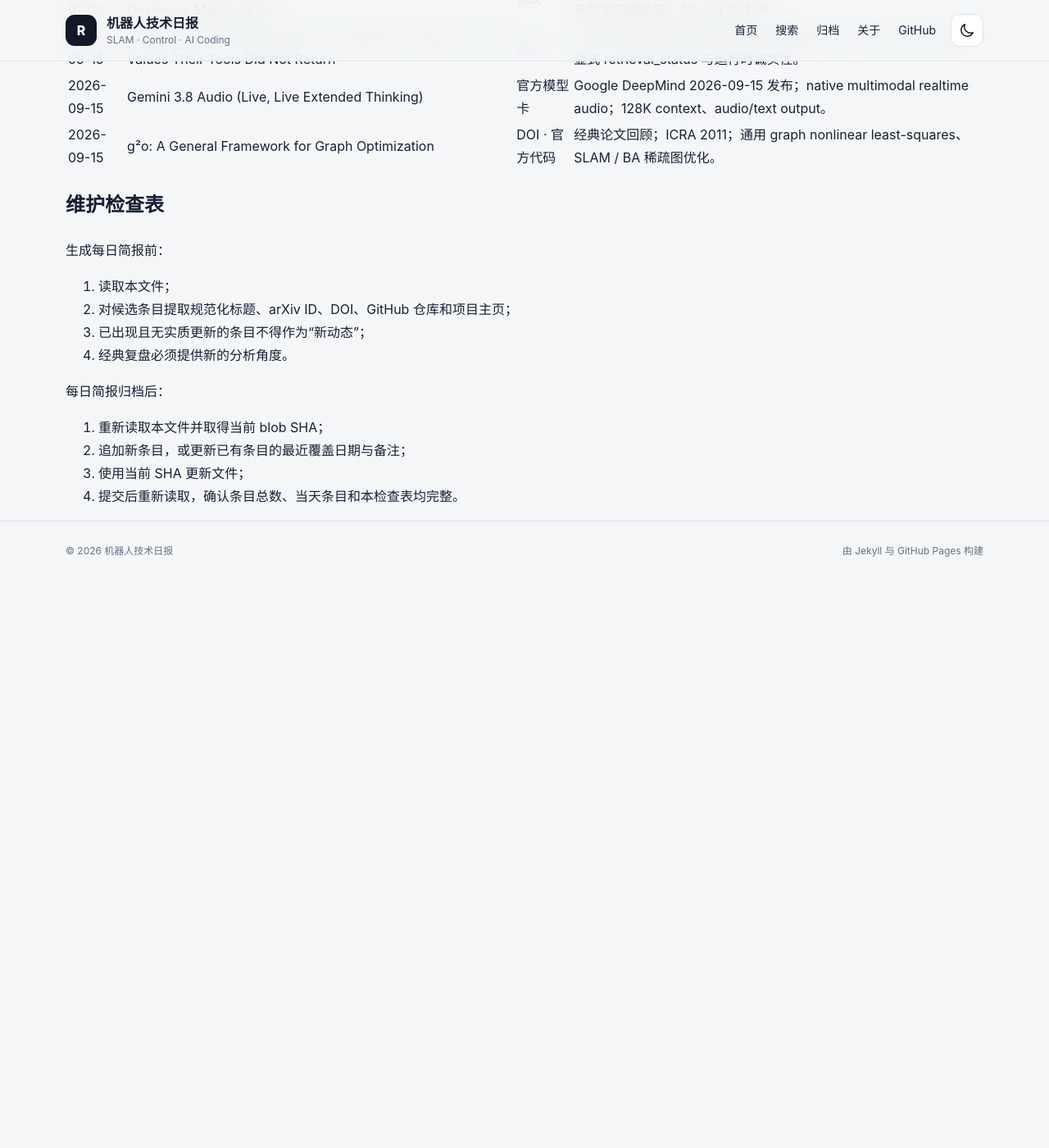
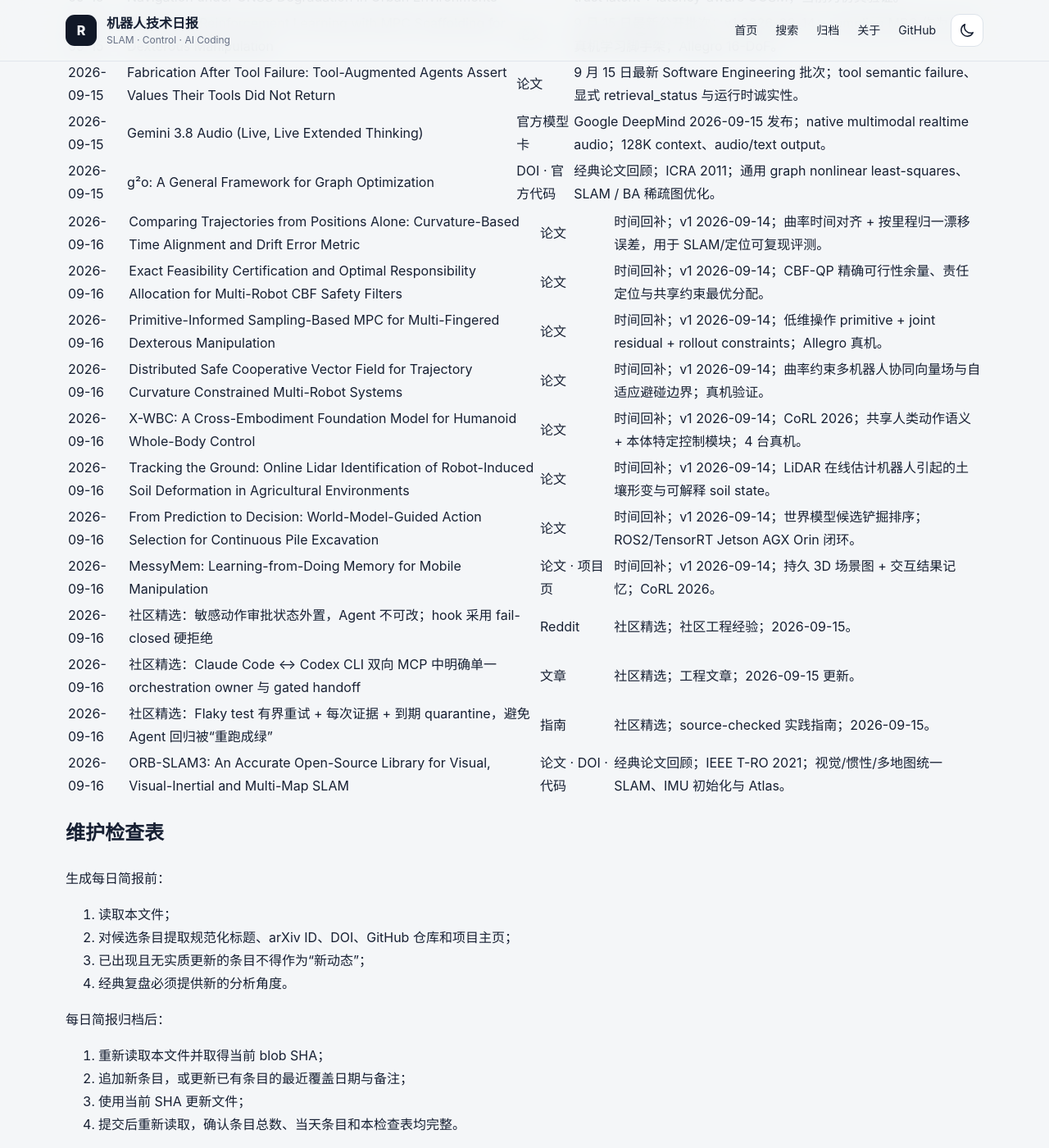
Before and after one commit to helywin/daily, a Jekyll site: the page built from robotics-brief-covered-items.md, in a window 1280 px wide and 1400 px high, scrolled down 40845 px. Shown: the whole window at 82% size. Built offline with Jekyll 4.4.1, drawn with Linux system fonts in a browser that asks for light colours; our own code applies the rules of GitHub Pages for plain Markdown files; before the commit the page ends 41553 px from its top, so only the background shows below that; some of the changed text lies outside the part shown.

Commit message:
docs: update robotics brief coverage index for 2026-09-16

```diff
--- a/robotics-brief-covered-items.md
+++ b/robotics-brief-covered-items.md
@@ -1,6 +1,6 @@
 # 机器人技术简报已覆盖条目索引
 
-> 最后更新：2026-09-15（Asia/Shanghai）
+> 最后更新：2026-09-16（Asia/Shanghai）
 >
 > 用途：每日简报选题前强制查重。本文件保留全部历史条目的最近覆盖日期、规范标题、至少一个可直接访问的原始来源和必要备注。
 >
@@ -89,6 +89,8 @@
 > 2026-09-14 早间首版新增 8 条主动态、1 条经典论文回顾与 3 条社区精选，共 606 条；随后因 arXiv 9 月 14 日最新公开批次刷新，更新同日文章并追加 8 条主动态与 1 条经典论文回顾，累计共 615 条。早间首版条目保留为历史覆盖记录。
 >
 > 2026-09-15 早间首版新增 8 条主动态、1 条经典论文回顾与 3 条社区精选，共 627 条；随后因 arXiv 9 月 15 日最新公开批次刷新，更新同日文章并追加 8 条主动态与 1 条经典论文回顾，累计共 636 条。早间首版条目保留为历史覆盖记录。
+>
+> 2026-09-16 新增 8 条主动态、1 条经典论文回顾与 3 条社区精选，共 648 条。
 
 ## 已核验条目
 
@@ -758,6 +760,19 @@
 | 2026-09-15 | Gemini 3.8 Audio (Live, Live Extended Thinking) | [官方模型卡](https://deepmind.google/models/model-cards/gemini-3-8-audio/) | Google DeepMind 2026-09-15 发布；native multimodal realtime audio；128K context、audio/text output。 |
 | 2026-09-15 | g²o: A General Framework for Graph Optimization | [DOI](https://doi.org/10.1109/ICRA.2011.5979949) · [官方代码](https://github.com/RainerKuemmerle/g2o) | 经典论文回顾；ICRA 2011；通用 graph nonlinear least-squares、SLAM / BA 稀疏图优化。 |
 
+| 2026-09-16 | Comparing Trajectories from Positions Alone: Curvature-Based Time Alignment and Drift Error Metric | [论文](https://arxiv.org/abs/2609.14936) | 时间回补；v1 2026-09-14；曲率时间对齐 + 按里程归一漂移误差，用于 SLAM/定位可复现评测。 |
+| 2026-09-16 | Exact Feasibility Certification and Optimal Responsibility Allocation for Multi-Robot CBF Safety Filters | [论文](https://arxiv.org/abs/2609.14935) | 时间回补；v1 2026-09-14；CBF-QP 精确可行性余量、责任定位与共享约束最优分配。 |
+| 2026-09-16 | Primitive-Informed Sampling-Based MPC for Multi-Fingered Dexterous Manipulation | [论文](https://arxiv.org/abs/2609.14868) | 时间回补；v1 2026-09-14；低维操作 primitive + joint residual + rollout constraints；Allegro 真机。 |
+| 2026-09-16 | Distributed Safe Cooperative Vector Field for Trajectory Curvature Constrained Multi-Robot Systems | [论文](https://arxiv.org/abs/2609.15266) | 时间回补；v1 2026-09-14；曲率约束多机器人协同向量场与自适应避碰边界；真机验证。 |
+| 2026-09-16 | X-WBC: A Cross-Embodiment Foundation Model for Humanoid Whole-Body Control | [论文](https://arxiv.org/abs/2609.15213) | 时间回补；v1 2026-09-14；CoRL 2026；共享人类动作语义 + 本体特定控制模块；4 台真机。 |
+| 2026-09-16 | Tracking the Ground: Online Lidar Identification of Robot-Induced Soil Deformation in Agricultural Environments | [论文](https://arxiv.org/abs/2609.15667) | 时间回补；v1 2026-09-14；LiDAR 在线估计机器人引起的土壤形变与可解释 soil state。 |
+| 2026-09-16 | From Prediction to Decision: World-Model-Guided Action Selection for Continuous Pile Excavation | [论文](https://arxiv.org/abs/2609.15382) | 时间回补；v1 2026-09-14；世界模型候选铲掘排序；ROS2/TensorRT Jetson AGX Orin 闭环。 |
+| 2026-09-16 | MessyMem: Learning-from-Doing Memory for Mobile Manipulation | [论文](https://arxiv.org/abs/2609.15976) · [项目页](https://messymem.github.io/) | 时间回补；v1 2026-09-14；持久 3D 场景图 + 交互结果记忆；CoRL 2026。 |
+| 2026-09-16 | 社区精选：敏感动作审批状态外置，Agent 不可改；hook 采用 fail-closed 硬拒绝 | [Reddit](https://www.reddit.com/r/ClaudeWorkflows/comments/1wglhhm/workflow_securing_claude_code_agents_preventing/) | 社区精选；社区工程经验；2026-09-15。 |
+| 2026-09-16 | 社区精选：Claude Code ↔ Codex CLI 双向 MCP 中明确单一 orchestration owner 与 gated handoff | [文章](https://codex.danielvaughan.com/2026/03/26/claude-code-codex-bidirectional-mcp/) | 社区精选；工程文章；2026-09-15 更新。 |
+| 2026-09-16 | 社区精选：Flaky test 有界重试 + 每次证据 + 到期 quarantine，避免 Agent 回归被“重跑成绿” | [指南](https://codingagentguide.com/) | 社区精选；source-checked 实践指南；2026-09-15。 |
+| 2026-09-16 | ORB-SLAM3: An Accurate Open-Source Library for Visual, Visual-Inertial and Multi-Map SLAM | [论文](https://arxiv.org/abs/2007.11898) · [DOI](https://doi.org/10.1109/TRO.2021.3075644) · [代码](https://github.com/UZ-SLAMLab/ORB_SLAM3) | 经典论文回顾；IEEE T-RO 2021；视觉/惯性/多地图统一 SLAM、IMU 初始化与 Atlas。 |
+
 ## 维护检查表
 
 生成每日简报前：
```
